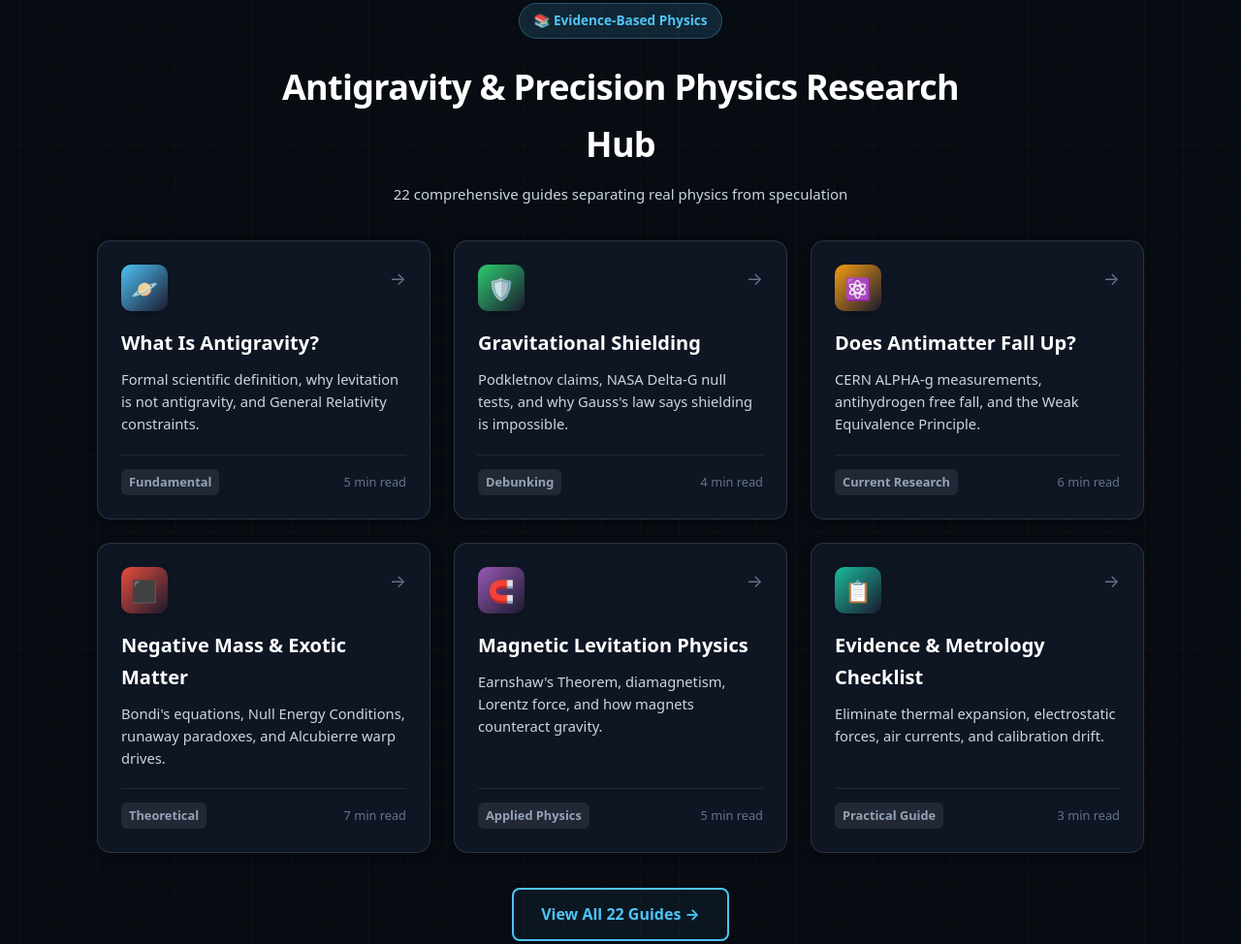
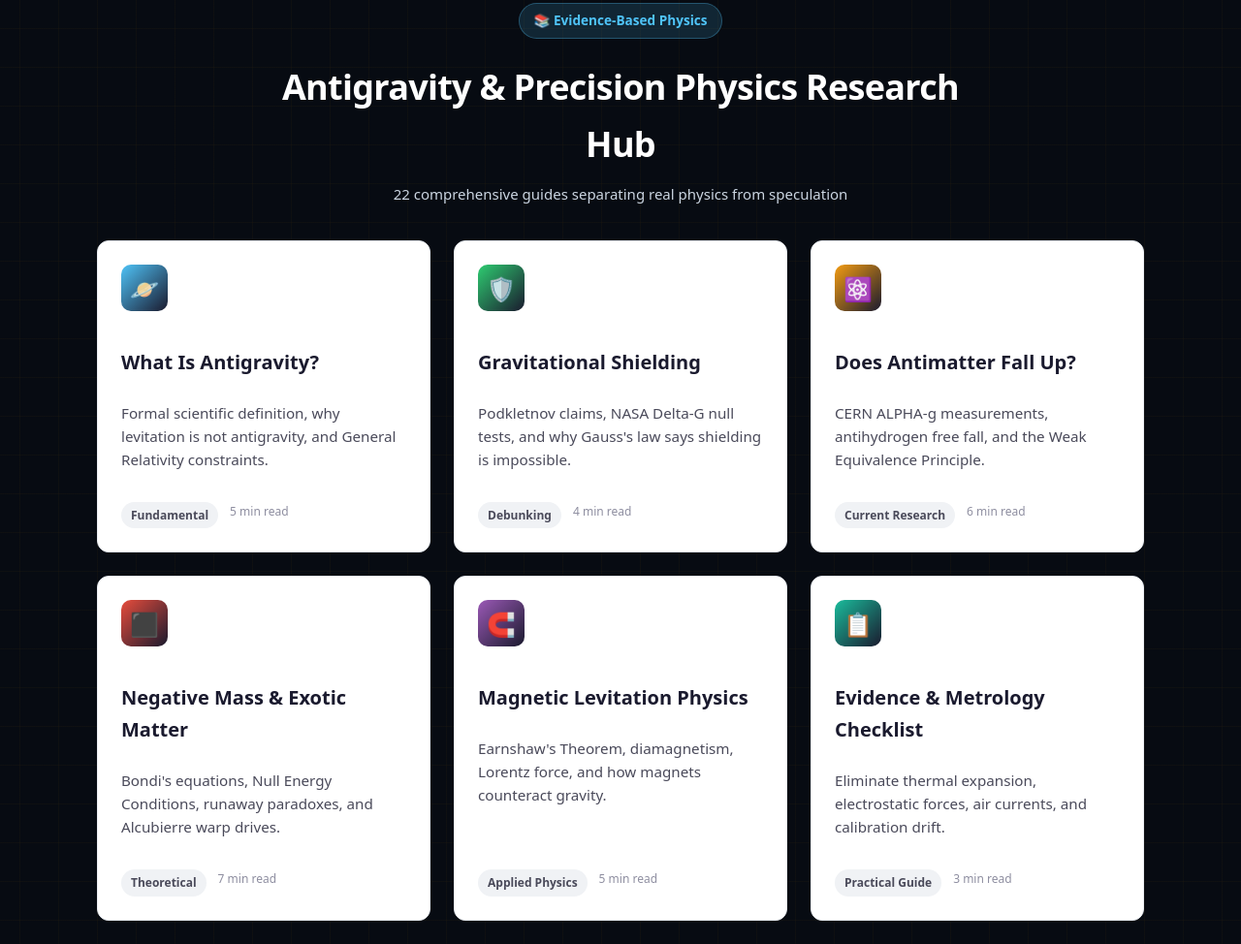
Before and after one commit to maryam-2021/NanoToMicro, an Astro site: page / in a window 1280 px wide. Shown: the part 3731-4705 px from the top of the page at 97% size. Built offline with nearby package versions, Linux system fonts and the light colour scheme; Astro itself is replaced by a stand-in of ours.

Commit message:
style(physics): apply custom card grid styling and hover animations

```diff
--- a/src/pages/index.astro
+++ b/src/pages/index.astro
@@ -1308,41 +1308,45 @@ const description = 'The definitive reference for all nano ↔ micro conversions
 
   .card-grid {
     display: grid;
-    grid-template-columns: repeat(3, 1fr);
+    grid-template-columns: repeat(auto-fit, minmax(320px, 1fr));
     gap: 24px;
-    margin-bottom: 36px;
-  }
-
-  @media (max-width: 1024px) {
-    .card-grid {
-      grid-template-columns: repeat(2, 1fr);
-    }
-  }
-
-  @media (max-width: 640px) {
-    .card-grid {
-      grid-template-columns: 1fr;
-    }
+    margin-top: 32px;
   }
 
   .physics-card {
-    background: #0f1623;
-    border: 1px solid rgba(255, 255, 255, 0.12);
-    border-radius: 14px;
+    background: white;
+    border-radius: 12px;
     padding: 24px;
-    text-decoration: none !important;
-    color: inherit !important;
+    border: 1px solid #e8ecf1;
+    transition: all 0.3s cubic-bezier(0.4, 0, 0.2, 1);
+    position: relative;
+    overflow: hidden;
+    text-decoration: none;
+    color: inherit;
     display: flex;
     flex-direction: column;
-    position: relative;
-    transition: transform 0.25s ease, box-shadow 0.25s ease, border-color 0.25s ease;
-    box-shadow: 0 4px 14px rgba(0, 0, 0, 0.25);
   }
 
   .physics-card:hover {
     transform: translateY(-4px);
+    box-shadow: 0 12px 40px rgba(26, 26, 46, 0.12);
     border-color: #4fc3f7;
-    box-shadow: 0 10px 28px rgba(79, 195, 247, 0.18);
+  }
+
+  .physics-card::before {
+    content: '';
+    position: absolute;
+    top: 0;
+    left: 0;
+    right: 0;
+    height: 3px;
+    background: linear-gradient(90deg, #4fc3f7, #1a1a2e);
+    opacity: 0;
+    transition: opacity 0.3s;
+  }
+
+  .physics-card:hover::before {
+    opacity: 1;
   }
 
   .card-icon {
@@ -1352,60 +1356,58 @@ const description = 'The definitive reference for all nano ↔ micro conversions
     display: flex;
     align-items: center;
     justify-content: center;
-    font-size: 22px;
+    font-size: 1.5rem;
     margin-bottom: 16px;
-    box-shadow: 0 4px 10px rgba(0, 0, 0, 0.2);
   }
 
   .card-title {
     font-size: 1.25rem;
-    font-weight: 700;
-    color: #ffffff;
-    margin: 0 0 10px 0;
+    font-weight: 600;
+    margin-bottom: 8px;
+    color: #1a1a2e;
   }
 
   .card-description {
-    font-size: 0.92rem;
-    color: #cbd5e1;
-    line-height: 1.55;
-    margin: 0 0 20px 0;
+    color: #4a4a5a;
+    font-size: 0.95rem;
+    line-height: 1.6;
     flex-grow: 1;
   }
 
   .card-meta {
     display: flex;
-    justify-content: space-between;
-    align-items: center;
-    font-size: 0.8rem;
-    border-top: 1px solid rgba(255, 255, 255, 0.08);
-    padding-top: 14px;
+    gap: 12px;
+    margin-top: 16px;
   }
 
   .card-tag {
-    background: rgba(255, 255, 255, 0.08);
-    color: #94a3b8;
-    padding: 3px 8px;
-    border-radius: 6px;
+    font-size: 0.75rem;
     font-weight: 600;
+    padding: 4px 10px;
+    background: #f0f2f5;
+    border-radius: 20px;
+    color: #4a4a5a;
   }
 
   .card-read-time {
-    color: #64748b;
-    font-weight: 500;
+    font-size: 0.75rem;
+    color: #8e8ea0;
   }
 
   .card-arrow {
     position: absolute;
-    top: 24px;
+    bottom: 24px;
     right: 24px;
-    color: #64748b;
-    font-size: 18px;
-    transition: transform 0.2s ease, color 0.2s ease;
+    font-size: 1.25rem;
+    color: #4fc3f7;
+    opacity: 0;
+    transform: translateX(-8px);
+    transition: all 0.3s;
   }
 
   .physics-card:hover .card-arrow {
-    transform: translateX(4px);
-    color: #4fc3f7;
+    opacity: 1;
+    transform: translateX(0);
   }
 
   .hub-footer {
```
